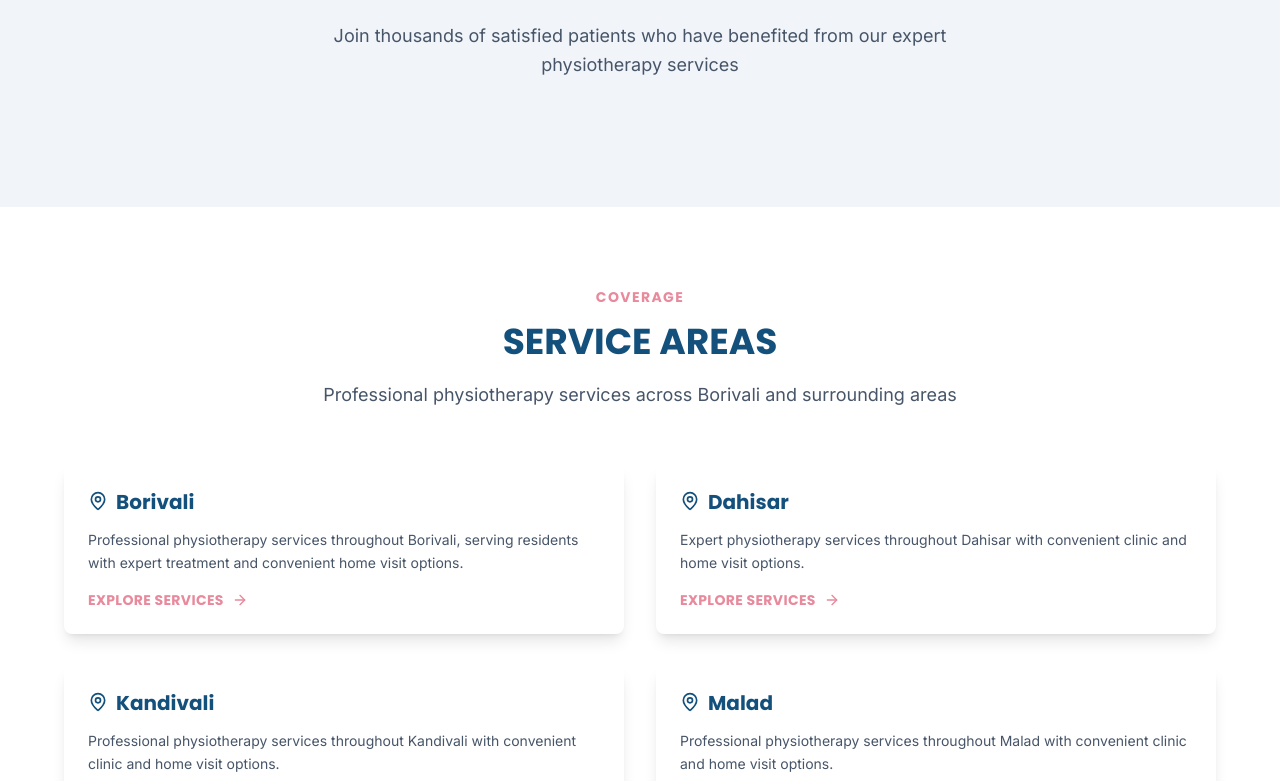
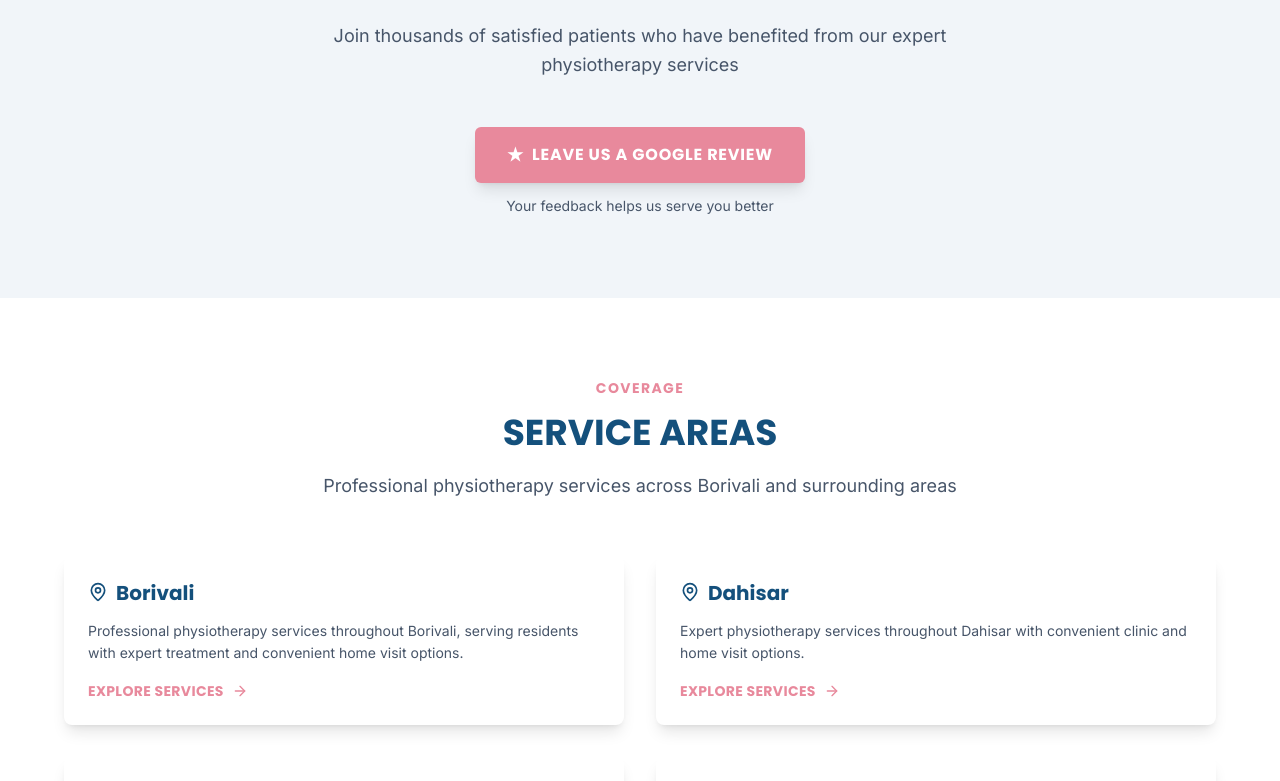
Before and after one commit to KaranSangoi/physiosthanak, a Next.js app: page / in a window 1280 px wide. Shown: the part 5287-6068 px from the top of the page. Built offline with nearby package versions, Linux system fonts and the light colour scheme.

Commit message:
review changes

```diff
--- a/src/app/contact/page.tsx
+++ b/src/app/contact/page.tsx
@@ -94,7 +94,7 @@ export default function ContactPage() {
 
             {/* Address */}
             <a
-              href="https://maps.google.com/?q=PhysioSthanak+Borivali"
+              href={siteConfig.googleMapsPlaceUrl}
               target="_blank"
               rel="noopener noreferrer"
               className="bg-white rounded-lg p-6 card-shadow text-center block hover:shadow-xl hover:border-primary/20 border border-transparent transition-all cursor-pointer"
--- a/src/app/page.tsx
+++ b/src/app/page.tsx
@@ -474,6 +474,22 @@ export default function HomePage() {
             src="https://featurable.com/assets/bundle.js"
             strategy="lazyOnload"
           />
+
+          {/* Google Review CTA — drives GBP engagement */}
+          <div className="mt-10 flex flex-col items-center gap-3">
+            <a
+              href={siteConfig.googleReviewUrl}
+              target="_blank"
+              rel="noopener noreferrer"
+              className="btn-primary inline-flex items-center gap-2"
+            >
+              <span className="text-lg">★</span>
+              Leave Us a Google Review
+            </a>
+            <p className="text-sm text-text-light">
+              Your feedback helps us serve you better
+            </p>
+          </div>
         </div>
       </section>
 
--- a/src/components/layout/Footer.tsx
+++ b/src/components/layout/Footer.tsx
@@ -127,6 +127,17 @@ export default function Footer() {
                 </div>
                 <span className="leading-relaxed">{siteConfig.address}</span>
               </div>
+              <a
+                href={siteConfig.googleReviewUrl}
+                target="_blank"
+                rel="noopener noreferrer"
+                className="flex items-center gap-3 text-slate-400 text-sm hover:text-accent-pink transition-colors group mt-2"
+              >
+                <div className="w-10 h-10 bg-yellow-500 rounded-full flex items-center justify-center shrink-0">
+                  <span className="text-white text-lg">★</span>
+                </div>
+                <span>Leave a Google Review</span>
+              </a>
             </div>
           </div>
         </div>
--- a/src/components/sections/MapSection.tsx
+++ b/src/components/sections/MapSection.tsx
@@ -1,3 +1,5 @@
+import { siteConfig } from '@/data/site-config';
+
 interface MapSectionProps {
   heading: string;
   description: string;
@@ -91,7 +93,7 @@ export default function MapSection({
                     Get Directions
                   </h3>
                   <a
-                    href={`https://maps.google.com/?q=${query}`}
+                    href={siteConfig.googleMapsPlaceUrl}
                     target="_blank"
                     rel="noopener noreferrer"
                     className="inline-block btn-primary text-sm"
--- a/src/data/site-config.ts
+++ b/src/data/site-config.ts
@@ -14,4 +14,6 @@ export const siteConfig: SiteConfig = {
   domain: 'https://physiosthanak.com',
   doctorName: 'Dr. Shiva Jain Sangoi',
   doctorCredentials: 'BPTh, MPTh (Ortho), FIFA Diploma in Football Medicine, 9+ Years Experience, 8000+ Cases Treated',
+  googleReviewUrl: 'https://g.page/r/CQu9kCmpO9u2EBM/review',
+  googleMapsPlaceUrl: 'https://www.google.com/maps/place/PhysioSthanak+-+Physiotherapy+Center+in+Borivali/@19.2328584,72.8559077,17z/data=!3m1!4b1!4m6!3m5!1s0x65dadd98618b2cff:0xb6db43a92990bd0b!8m2!3d19.2328584!4d72.8559077!16s%2Fg%2F11wbhkvhkx',
 };
--- a/src/types/index.ts
+++ b/src/types/index.ts
@@ -27,6 +27,8 @@ export interface SiteConfig {
   domain: string;
   doctorName: string;
   doctorCredentials: string;
+  googleReviewUrl: string;
+  googleMapsPlaceUrl: string;
 }
 
 export interface Service {
```
